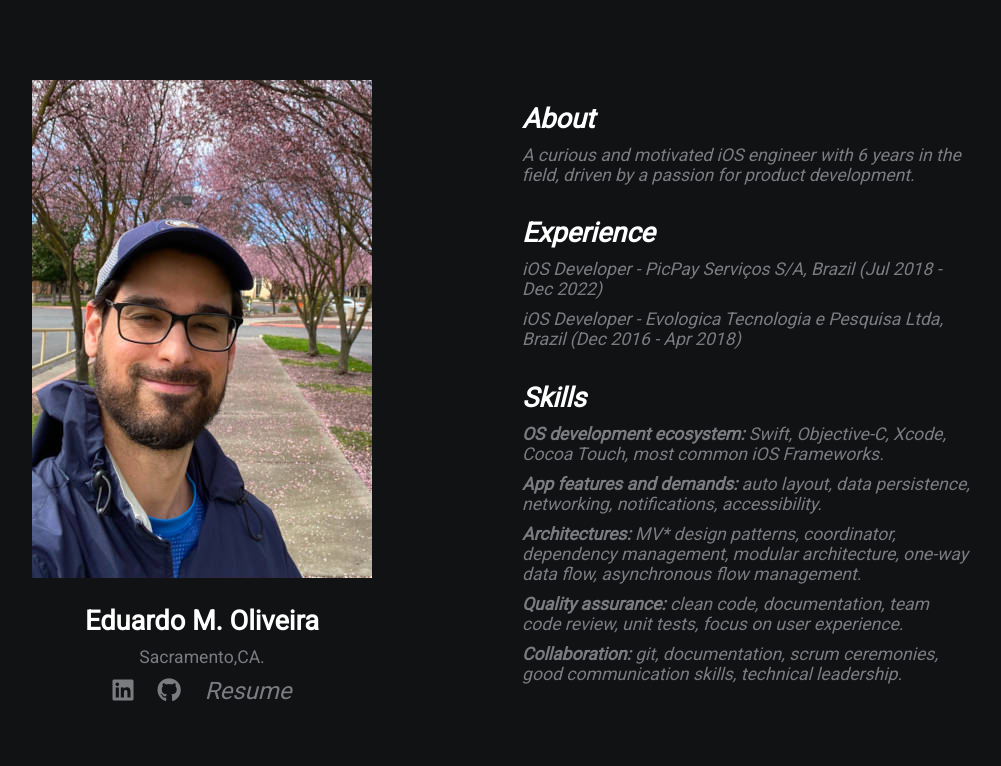
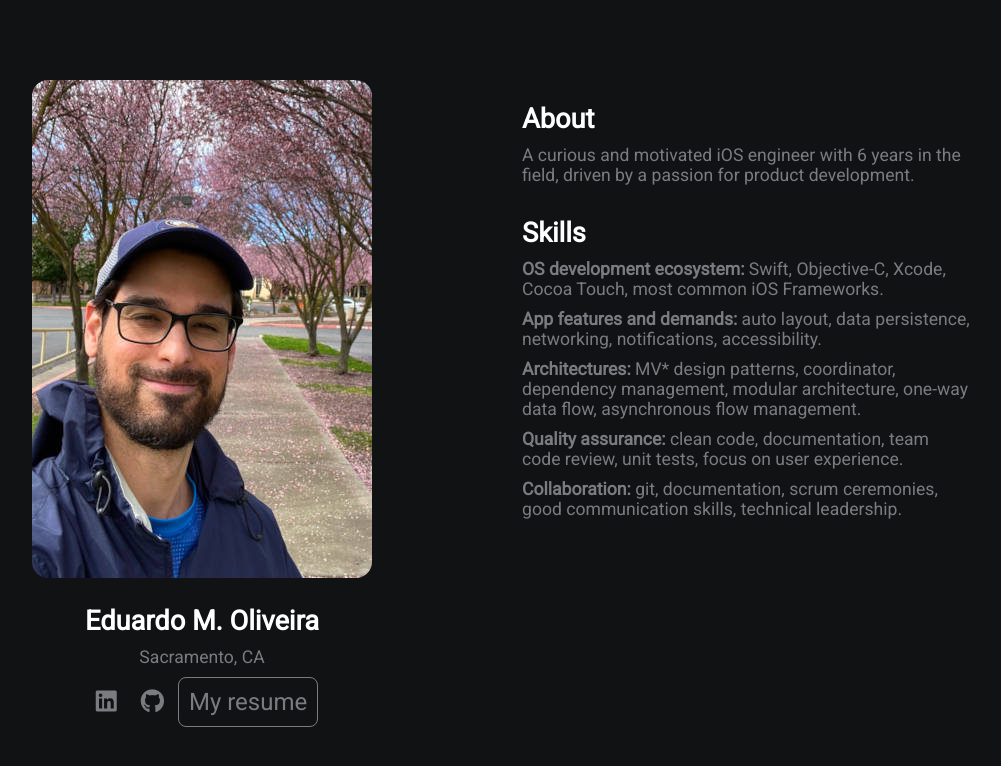
Before and after one commit to edumtto/edumtto.github.io, a plain HTML site: page index.html in a window 1280 px wide. Shown: the whole page, without its empty margins (118-1119 px from the left). Drawn offline with Linux system fonts and the light colour scheme.

Commit message:
Add resume button

```diff
--- a/index.html
+++ b/index.html
@@ -13,18 +13,14 @@
         <div class="section-1">
             <img src="assets/selfie.jpg"></img>
             <h2>Eduardo M. Oliveira</h2>
-            <p>Sacramento,CA.</p>
+            <p>Sacramento, CA</p>
             <a href="https://www.linkedin.com/in/edumottaoliveira/"><i class="fab fa-linkedin"></i></a>
             <a href="https://github.com/edumtto/"><i class="fab fa-github"></i></a>
-            <a href="assets/resume.pdf"><i>Resume</a>
+            <a class="btn-1" href="assets/resume.pdf">My resume</a>
         </div>
         <div class="section-2">
             <h2>About</h2>
             <p>A curious and motivated iOS engineer with 6 years in the field, driven by a passion for product development.</p>
-            <h2>Experience</h2>
-            <p>iOS Developer - PicPay Serviços S/A, Brazil (Jul 2018 - Dec 2022)</p>
-            <p>iOS Developer - Evologica Tecnologia e Pesquisa Ltda, Brazil (Dec 2016 - Apr 2018)</p>
-
             <h2>Skills</h2>
             <p><b>OS development ecosystem:</b> Swift, Objective-C, Xcode, Cocoa Touch, most common iOS Frameworks.</p>
             <p><b>App features and demands:</b> auto layout, data persistence, networking, notifications, accessibility.</p>
--- a/style.css
+++ b/style.css
@@ -87,6 +87,10 @@ a{
     padding-left: 10px;
 }
 
+img{
+    border-radius: 16px;
+}
+
 /* media queres */
 @media(max-width:780px){
     .grid-2{
@@ -102,3 +106,13 @@ a{
         padding-top: 2rem;
     }
 }
+
+.btn-1 {
+border: 1px solid #7A7C80;
+  border-radius: 8px;
+  cursor: pointer;
+  display: inline-block;
+  padding: 8px 10px;
+  -webkit-user-select: none;
+  touch-action: manipulation;
+}
```
